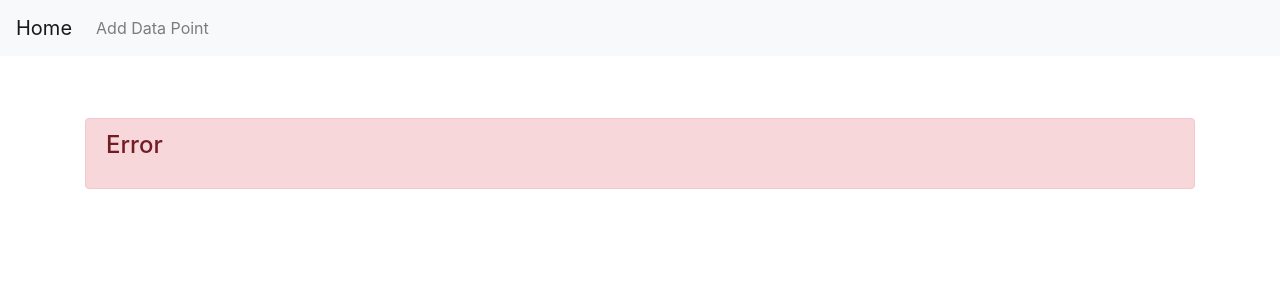
After one commit to wzyndul/programming_in_python, a Django app: template webapp/templates/error_page.html in a window 1280 px wide. The commit adds this page. Shown: the top 300 px of the page. Run offline with Django 4.2, Linux system fonts and the light colour scheme; the template is opened without the code that fills it, so the values that code supplies are empty; some libraries are stand-ins or nearby versions.

Commit message:
[ADDED] form validation and displaying errors

```diff
--- a/webapp/myapp/urls.py
+++ b/webapp/myapp/urls.py
@@ -1,8 +1,8 @@
 # myapp/urls.py
 from django.urls import path
-from .views import home, add_data
+from .views import home, add
 
 urlpatterns = [
     path('', home, name='home'),
-    path('add/', add_data, name='add_data'),
+    path('add/', add, name='add'),
 ]
--- a/webapp/templates/add_data_form.html
+++ b/webapp/templates/add_data_form.html
@@ -6,7 +6,7 @@
 
 {% block content %}
     <div class="container mt-4">
-        <form method="post" action="{% url 'add_data' %}">
+        <form method="post" action="{% url 'add' %}">
             {% csrf_token %}
             {{ form.as_p }}
             <button type="submit" class="btn btn-primary">Add Data Point</button>
--- a/webapp/templates/base.html
+++ b/webapp/templates/base.html
@@ -27,7 +27,7 @@
                 <a class="navbar-brand" href="{% url 'home' %}">Home</a>
             </li>
             <li class="nav-item">
-                <a class="nav-link" href="{% url 'add_data' %}">Add Data Point</a>
+                <a class="nav-link" href="{% url 'add' %}">Add Data Point</a>
             </li>
         </ul>
     </div>
--- /dev/null
+++ b/webapp/templates/error_page.html
@@ -0,0 +1,13 @@
+<!-- templates/error_page.html -->
+
+{% extends 'base.html' %}
+
+{% block title %}Error{% endblock %}
+{% block header %}{% endblock %}
+
+{% block content %}
+    <div class="alert alert-danger mt-5" role="alert" style="font-size: 100px;">
+        <h4 class="alert-heading">Error</h4>
+        <p>{{ error_code }}</p>
+    </div>
+{% endblock %}
```
Also changed, not shown: webapp/myapp/views.py (+5 -4 lines).
